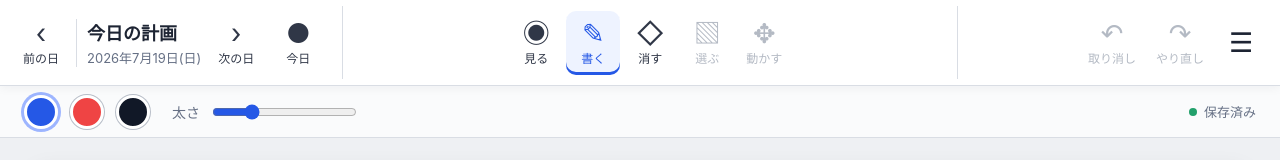
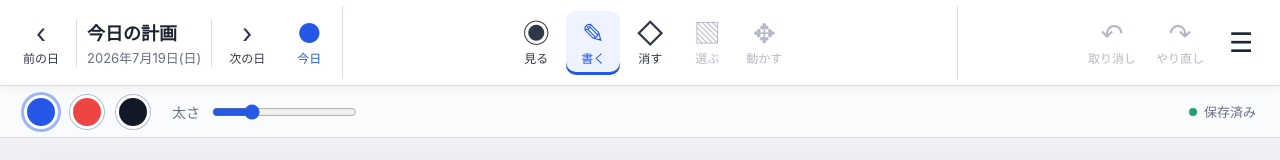
Before and after one commit to soutarounaka1016-max/study-canvas, a website with bundled scripts: page index.html in a window 1280 px wide. Shown: the top 160 px of the page. Built offline with nearby package versions, Linux system fonts and the light colour scheme.

Commit message:
feat: 日付別ページ対応を更新 (styles.css)

```diff
--- a/styles.css
+++ b/styles.css
@@ -26,7 +26,7 @@ button { -webkit-tap-highlight-color: transparent; }
 }
 .document-bar, .tool-bar, .history-bar { display: flex; align-items: center; }
 .document-bar { gap: 8px; min-width: 0; }
-.document-title { min-width: 0; padding-left: 10px; border-left: 1px solid var(--border); }
+.document-title { min-width: 105px; padding-inline: 10px; border-inline: 1px solid var(--border); }
 .document-title strong, .document-title time {
   display: block; overflow: hidden; text-overflow: ellipsis; white-space: nowrap;
 }
@@ -44,6 +44,8 @@ button { -webkit-tap-highlight-color: transparent; }
 .tool-button small, .icon-button small { font-size: 12px; white-space: nowrap; }
 .tool-button:hover:not(:disabled), .icon-button:hover:not(:disabled) { background: #f2f4f7; }
 .tool-button.is-active { color: var(--accent); background: #eef3ff; box-shadow: inset 0 -3px var(--accent); }
+.today-button { color: var(--accent); }
+.today-button:disabled { color: #b4bac4; }
 .tool-button:disabled, .icon-button:disabled { color: #b4bac4; cursor: default; }
 
 .menu { position: relative; }
```
